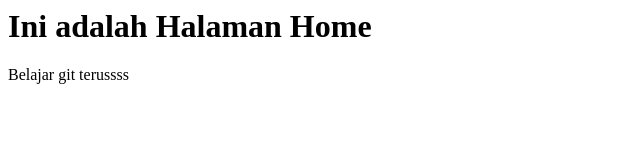
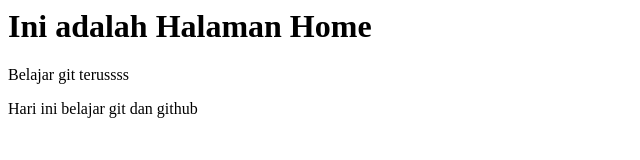
Before and after one commit to agneswagey/learning-git, a plain HTML site: page index.html in a window 1280 px wide. Shown: the whole page, without its empty margins (0-640 px from the left). Drawn offline with Linux system fonts and the light colour scheme.

Commit message:
Tambahan sedikit

```diff
--- a/index.html
+++ b/index.html
@@ -6,5 +6,6 @@
 <body>
 	<h1>Ini adalah Halaman Home</h1>
 	<p>Belajar git terussss</p>
+	<p>Hari ini belajar git dan github</p>
 </body>
 </html>
```
